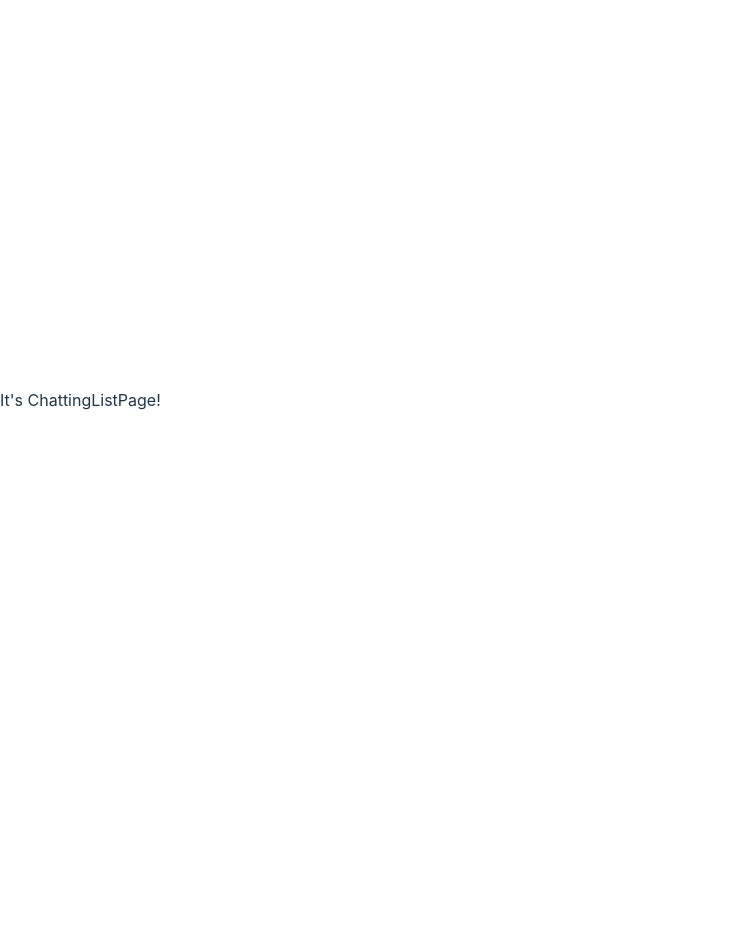
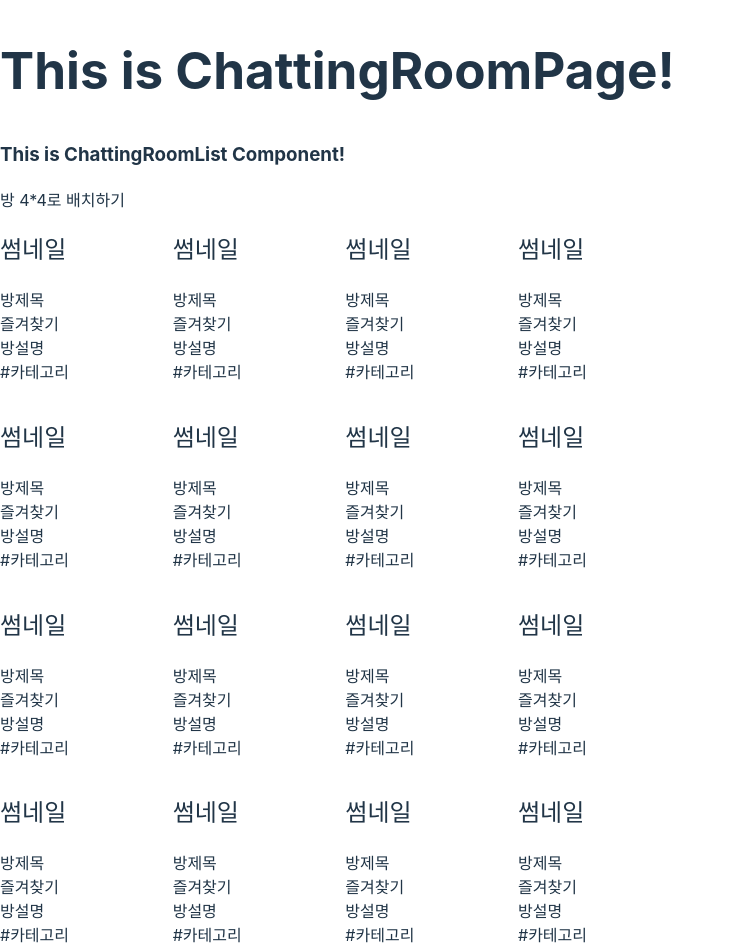
Before and after one commit to On-derDog/TadakTadak, a React (Vite) app in the folder frontend/: page /chattinglist in a window 1280 px wide. Shown: the whole page, without its empty margins (0-734 px from the left). Before the commit the page ends 800 px from the top, so only its background shows below. Built offline with nearby package versions, Linux system fonts and the light colour scheme.

Commit message:
Feat: 채팅방 썸네일 스켈레톤 코드 구현하기

```diff
--- /dev/null
+++ b/frontend/src/components/chattingRoomList/ChattingRoom.tsx
@@ -0,0 +1,33 @@
+export const ChattingRoom = () =>{
+
+  return(
+    <main className="ChattingRoom-wrapper">
+      <section className="ChattingRoom-container">
+        {/* 이미지 썸네일 */}
+        <h2>썸네일</h2>
+        <div className="ChattingRoom-image">
+
+        </div>
+
+        {/* 채팅룸 설명 */}
+        <div className="ChattingRoom-detail">
+          <span className="ChattingRoom-title">
+            방제목
+          </span><br/>
+
+          <span className="ChattingRoom-bookmark">
+            즐겨찾기
+          </span><br/>
+
+          <span className="ChattingRoom-info">
+            방설명
+          </span><br/>
+
+          <span className=" ChattingRoom-category">
+            #카테고리
+          </span>
+        </div>
+      </section>
+    </main>
+  )
+}
--- a/frontend/src/components/chattingRoomList/ChattingRoomList.tsx
+++ b/frontend/src/components/chattingRoomList/ChattingRoomList.tsx
@@ -0,0 +1,30 @@
+import { ChattingRoom } from "./ChattingRoom";
+import styled from '@emotion/styled';
+
+const ChattingRoomList: React.FC = () => {
+	return (
+		<main className="ChattingRoomList-wrapper">
+			<section className="ChattingRoomList-container">
+				<h3>This is ChattingRoomList Component!</h3>
+				<span>방 4*4로 배치하기</span>
+
+				{/* Grid */}
+        <ChattingRoomListGridContainer>
+          {Array.from({ length: 16 }).map((_, index) => (
+            <ChattingRoom key={index} />
+          ))}
+        </ChattingRoomListGridContainer>
+
+			</section>
+		</main>
+	)
+};
+
+export default ChattingRoomList;
+
+
+export const ChattingRoomListGridContainer = styled.div`
+  display: grid;
+  grid-template-columns: repeat(4, 1fr);
+  gap: 16px;
+`;
--- a/frontend/src/pages/ChattingListPage.tsx
+++ b/frontend/src/pages/ChattingListPage.tsx
@@ -1,5 +1,15 @@
-const ChattingListPage = () => {
-	return <>It's ChattingListPage!</>;
+import ChattingRoomList from "../components/chattingRoomList/ChattingRoomList";
+
+
+const ChattingList: React.FC = () => {
+	return (
+		<main className="ChattingListPage-wrapper">
+			<section className="ChattingListPage-container">
+				<h1>This is ChattingRoomPage!</h1>
+				<ChattingRoomList/>
+			</section>
+		</main>
+	)
 };
 
-export default ChattingListPage;
+export default ChattingList;
```
